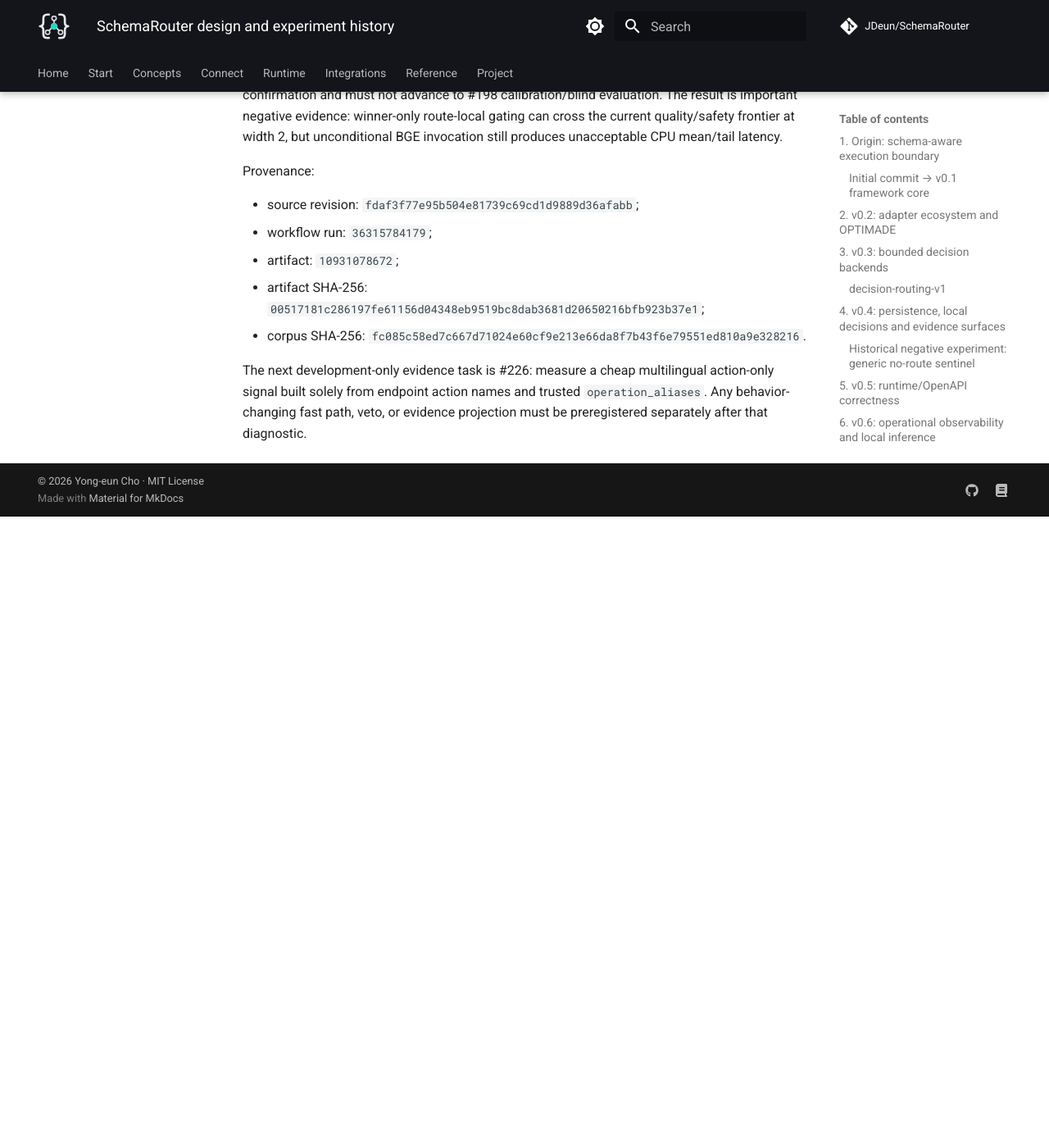
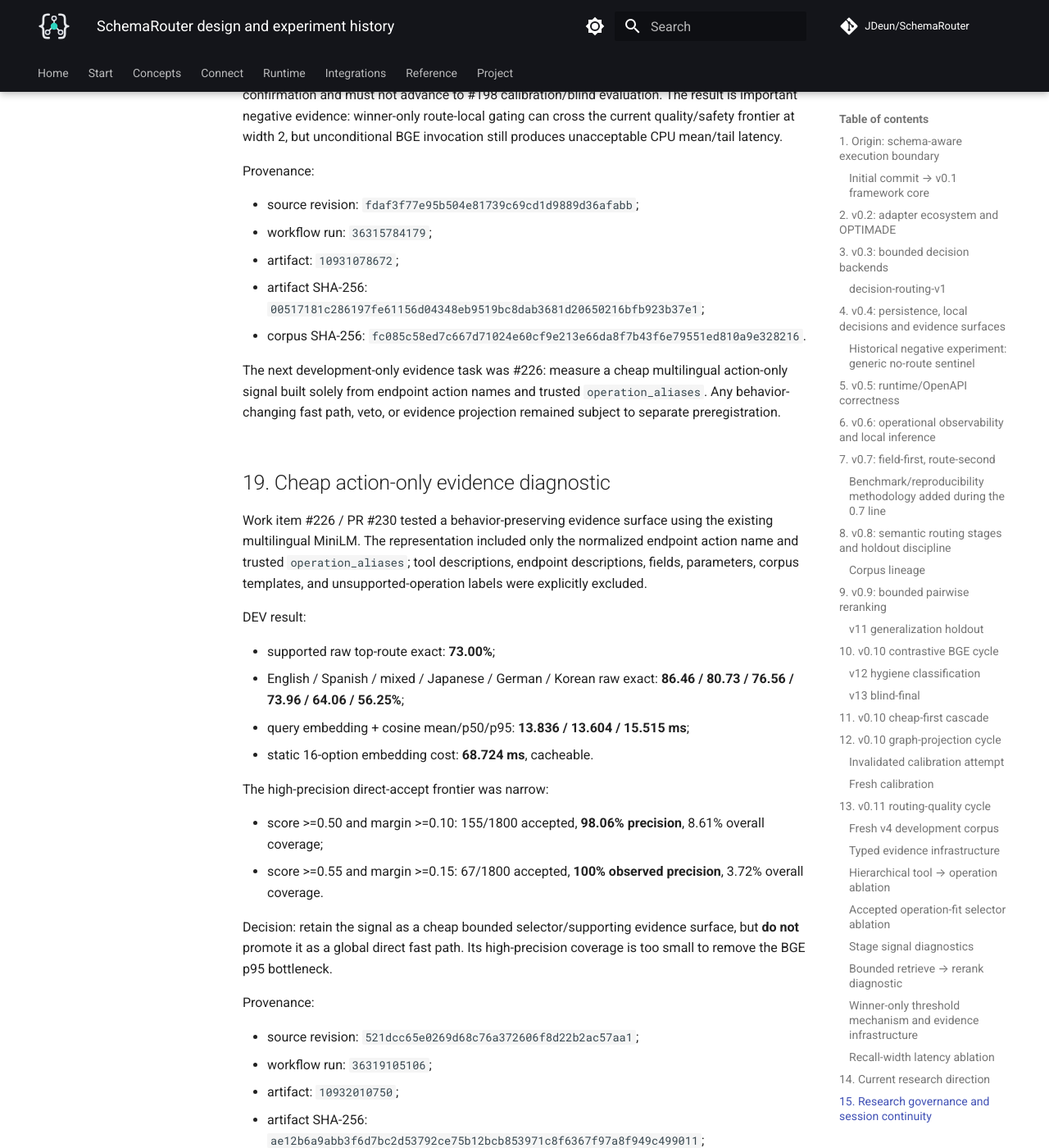
Before and after one commit to JDeun/SchemaRouter, an MkDocs documentation site: the page built from docs/research/design-and-experiment-history.md, in a window 1280 px wide and 1400 px high, scrolled down 20320 px. Shown: the whole window at 82% size. Built offline with MkDocs 1.6.1 and Material for MkDocs 9.7.7, drawn with Linux system fonts in a browser that asks for light colours; comment, search, counter and statistics services are not loaded; before the commit the page ends 20950 px from its top, so only the background shows below that; some of the changed text lies outside the part shown.

Commit message:
docs: record action-only and single-pair research continuation

````diff
--- a/docs/research/design-and-experiment-history.md
+++ b/docs/research/design-and-experiment-history.md
@@ -691,4 +691,61 @@
 - artifact SHA-256: `00517181c286197fe61156d04348eb9519bc8dab3681d20650216bfb923b37e1`;
 - corpus SHA-256: `fc085c58ed7c667d71024e60cf9e213e66da8f7b43f6e79551ed810a9e328216`.
 
-The next development-only evidence task is #226: measure a cheap multilingual action-only signal built solely from endpoint action names and trusted `operation_aliases`. Any behavior-changing fast path, veto, or evidence projection must be preregistered separately after that diagnostic.
+The next development-only evidence task was #226: measure a cheap multilingual action-only signal built solely from endpoint action names and trusted `operation_aliases`. Any behavior-changing fast path, veto, or evidence projection remained subject to separate preregistration.
+
+## 19. Cheap action-only evidence diagnostic
+
+Work item #226 / PR #230 tested a behavior-preserving evidence surface using the existing multilingual MiniLM. The representation included only the normalized endpoint action name and trusted `operation_aliases`; tool descriptions, endpoint descriptions, fields, parameters, corpus templates, and unsupported-operation labels were explicitly excluded.
+
+DEV result:
+
+- supported raw top-route exact: **73.00%**;
+- English / Spanish / mixed / Japanese / German / Korean raw exact: **86.46 / 80.73 / 76.56 / 73.96 / 64.06 / 56.25%**;
+- query embedding + cosine mean/p50/p95: **13.836 / 13.604 / 15.515 ms**;
+- static 16-option embedding cost: **68.724 ms**, cacheable.
+
+The high-precision direct-accept frontier was narrow:
+
+- score >=0.50 and margin >=0.10: 155/1800 accepted, **98.06% precision**, 8.61% overall coverage;
+- score >=0.55 and margin >=0.15: 67/1800 accepted, **100% observed precision**, 3.72% overall coverage.
+
+Decision: retain the signal as a cheap bounded selector/supporting evidence surface, but **do not** promote it as a global direct fast path. Its high-precision coverage is too small to remove the BGE p95 bottleneck.
+
+Provenance:
+
+- source revision: `521dcc65e0269d68c76a372606f8d22b2ac57aa1`;
+- workflow run: `36319105106`;
+- artifact: `10932010750`;
+- artifact SHA-256: `ae12b6a9abb3f6d7bc2d53792ce75b12bcb853971c8f6367f97a8f949c499011`;
+- corpus SHA-256: `fc085c58ed7c667d71024e60cf9e213e66da8f7b43f6e79551ed810a9e328216`.
+
+PR #230 was merged into the active v4 research integration branch because it adds diagnostic instrumentation only; it does not change default routing behavior.
+
+## 20. Action-guided single-pair BGE diagnostic
+
+Work item #231 / PR #232 is the next preregistered DEV-only diagnostic.
+
+The hypothesis is that the cheap action signal is more useful **inside** the bounded recall set than as a global acceptance boundary:
+
+```text
+registered/authorized semantic recall (width 2)
+    ↓
+action-only MiniLM selects one of the two candidates
+    ↓
+BGE scores exactly that one query-route pair
+    ↓
+DEV-only route-local winner boundary analysis
+```
+
+Constraints fixed before execution:
+
+- action selection is restricted to the already-authorized width-2 candidates;
+- action text remains endpoint name + trusted operation aliases only;
+- BGE cannot introduce a route not supplied by the recall stage;
+- calibration/blind evidence is forbidden;
+- route-local thresholds derived here are diagnostic and require a separate frozen executable candidate before confirmation;
+- paired mean **and p95** latency remain mandatory promotion gates.
+
+Current workflow: `36319879567`.
+
+The decision tree is preregistered in #197: promote only through a separate frozen DEV candidate if both the 70/96/2 quality frontier and paired latency headroom are present; otherwise retain the negative result and move to the corresponding DEV-only latency or typed-negative-evidence branch.
````
